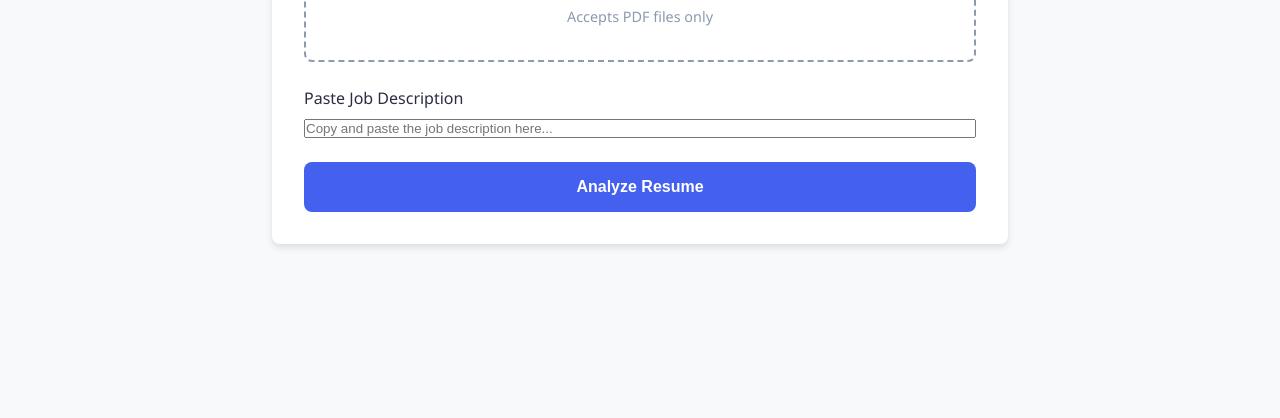
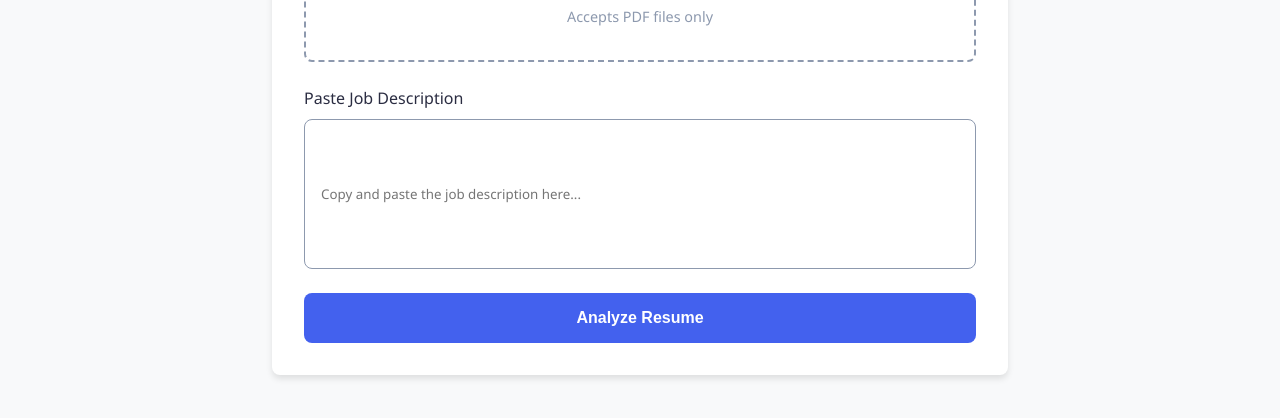
Before and after one commit to DilyanaKom/resume-agent-ollama, a website: page public/index.html in a window 1280 px wide. Shown: the part 488-906 px from the top of the page. Before the commit the page ends 800 px from the top, so only its background shows below. Drawn offline with Linux system fonts and the light colour scheme.

Commit message:
Update style.css

```diff
--- a/public/style.css
+++ b/public/style.css
@@ -123,7 +123,7 @@
     display: none;
   }
 
-  textarea {
+  #jobDescription {
     width: 100%;
     min-height: 150px;
     padding: 1rem;
@@ -134,7 +134,7 @@
     transition: var(--transition);
   }
 
-  textarea:focus {
+  #jobDescription:focus {
     outline: none;
     border-color: var(--primary);
     box-shadow: 0 0 0 2px rgba(67, 97, 238, 0.2);
```
